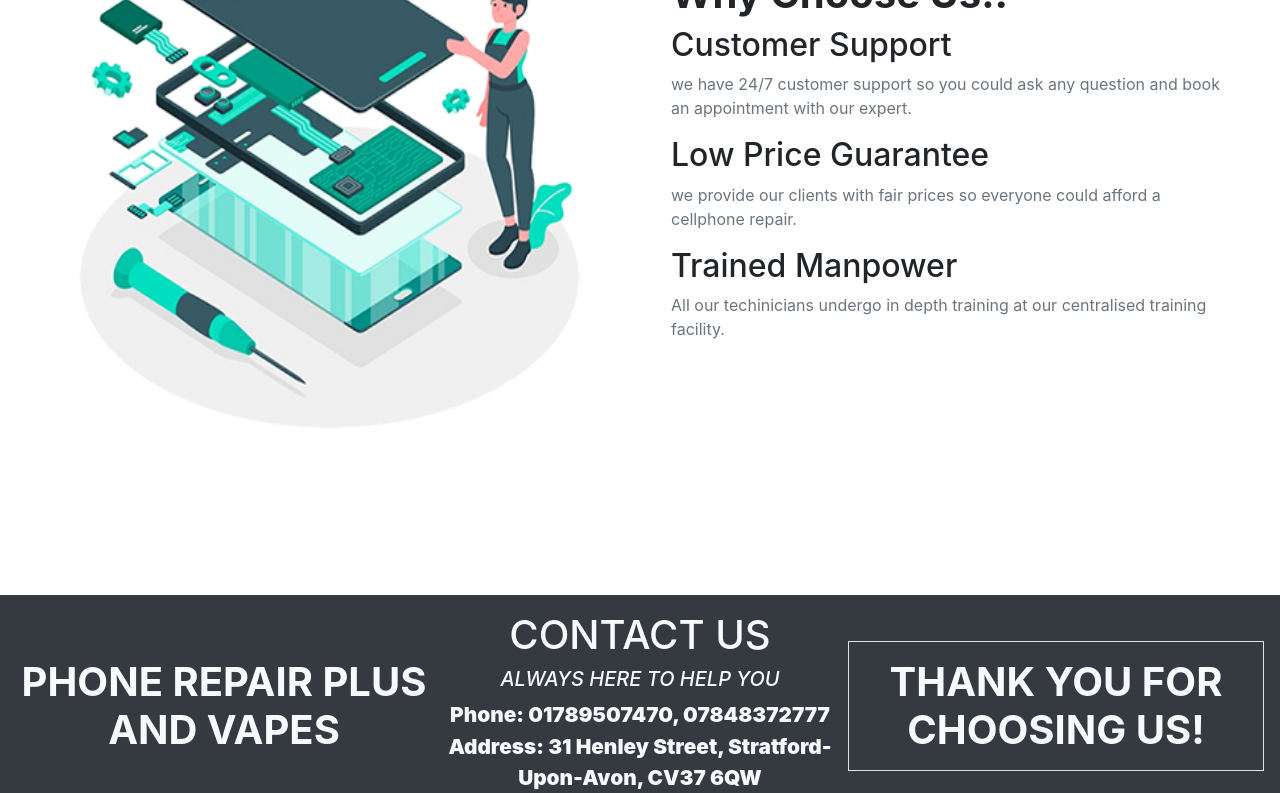
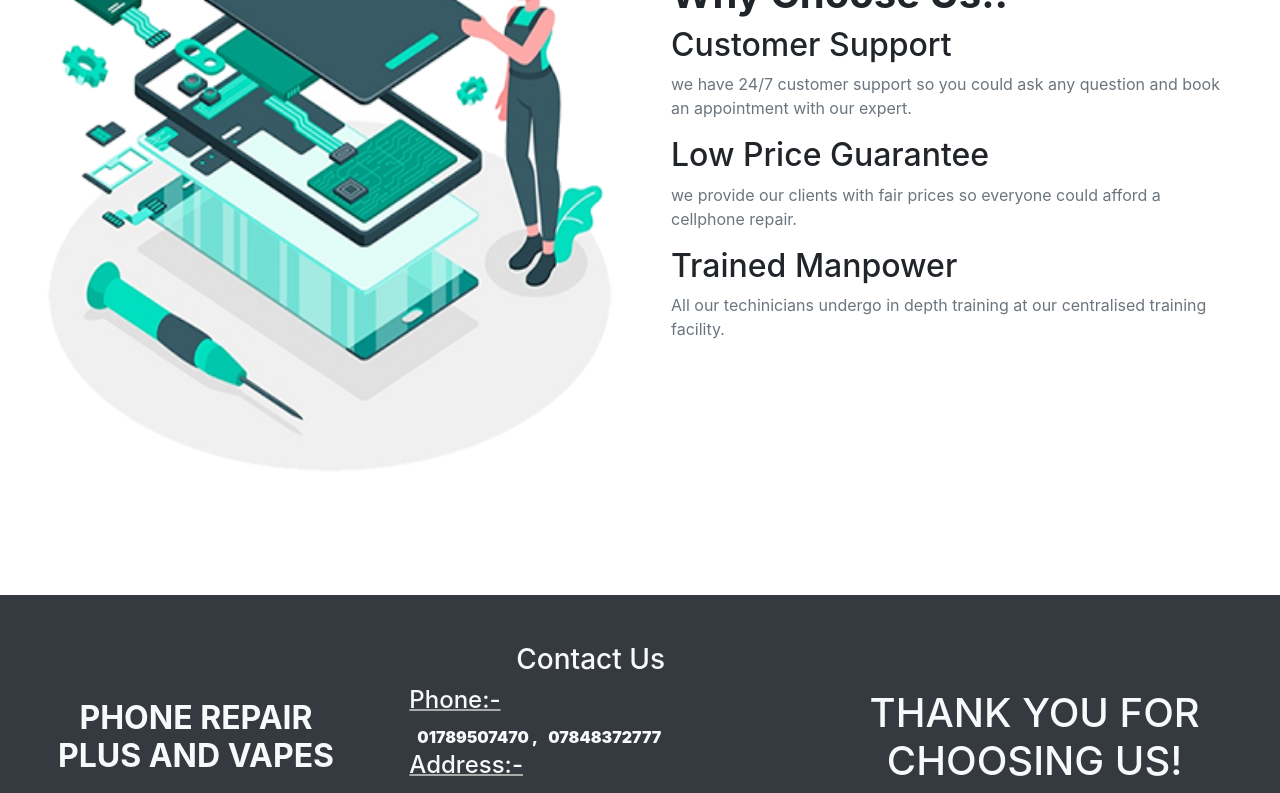
Before and after one commit to phonerepairplus11/repairPlus, a React (Create React App) app: page / in a window 1280 px wide. Shown: the part 2000-2793 px from the top of the page. Built offline with nearby package versions, Linux system fonts and the light colour scheme.

Commit message:
fix footer

```diff
--- a/src/Components/Android.js
+++ b/src/Components/Android.js
@@ -41,10 +41,8 @@ export default function Android() {
                         for a new phone, why not have the phone network
                         unlocked? This involves opening a phone, so that it can
                         be used on all networks, making switching providers both
-                        quick and painless. Prices for unlock start at $10, and
-                        most models can be unlocked in a couple of hours. Use
-                        our free quick estimate section to find out more about
-                        getting your phone unlocked.
+                        quick and painless.Minimum Prices for unlocking , and
+                        most models can be unlocked in a couple of hours.
                     </p>
                     <p>
                         <span className="text-dark font-weight-bold">
--- a/src/Components/Footer.js
+++ b/src/Components/Footer.js
@@ -4,36 +4,57 @@ import { Col, Row } from "react-bootstrap";
 export default function Footer() {
     return (
         <>
-            <Row className="bg-dark text-light  m-0 justify-content-around align-items-center p-3">
-                <Col md={6} lg={4} className="text-center p-1 text-uppercase  ">
-                    <h1 style={{ fontWeight: "bolder" }}>
+            <Row className="bg-dark text-light  m-0 justify-content-evenly align-items-center p-5">
+                <Col md={6} lg={3} className="text-center p-1 text-uppercase  ">
+                    <h2 style={{ fontWeight: "bolder" }}>
                         Phone Repair plus and Vapes
-                    </h1>
+                    </h2>
                 </Col>
                 <Col
                     md={6}
                     lg={4}
-                    className="text-center text-uppercase"
+                    className="mx-auto mb-md-0 mb-4"
                     style={{ fontWeight: "bolder" }}
                 >
-                    <div style={{fontWeight:"bolder"}}>
-                        <h1>Contact Us</h1>
-                        <h5 className="font-italic">Always Here To Help You</h5>
-                        <ul className="list-unstyled text-capitalize " style={{fontSize:"1.3rem"}}>
-                            <li>Phone: 01789507470, 07848372777</li>
-                            <li>
-                                Address: 31 henley street, stratford-upon-avon,
-                                CV37 6QW{" "}
-                            </li>
-                        </ul>
+                    <div
+                        className="Footerlist"
+                        style={{ fontWeight: "bolder" }}
+                    >
+                        <h3 className="text-center">Contact Us</h3>
+
+                        <table id="footerContact">
+                            <tbody>
+                                <tr>
+                                    <th>
+                                        <h4>Phone:-</h4>
+                                    </th>
+                                </tr>
+                                <tr>
+                                    <td>
+                                        <span>01789507470 </span> ,{" "}
+                                        <span>07848372777</span>{" "}
+                                    </td>
+                                </tr>
+                                <tr>
+                                    <th>
+                                        <h4>Address:-</h4>
+                                    </th>
+                                </tr>
+                                <tr>
+                                    <td>
+                                        <span>
+                                            31 Henley Street,
+                                            Stratford-Upon-Avon, CV37 6QW
+                                        </span>
+                                    </td>
+                                </tr>
+                            </tbody>
+                        </table>
                     </div>
                 </Col>
-                <Col lg={4}>
-                    <Row>
-                        <h1
-                            className="border p-3 text-uppercase text-center"
-                            style={{ fontWeight: "bolder" }}
-                        >
+                <Col lg={4} className="text-center ">
+                    <Row className="justify-content-center align-items-center">
+                        <h1 className="p-3 text-uppercase ">
                             Thank You For Choosing Us!
                         </h1>
                     </Row>
--- a/src/Components/Ipad.js
+++ b/src/Components/Ipad.js
@@ -50,10 +50,8 @@ export default function Iphone() {
                         for a new phone, why not have the phone network
                         unlocked? This involves opening a phone, so that it can
                         be used on all networks, making switching providers both
-                        quick and painless. Prices for unlock start at $10, and
-                        most models can be unlocked in a couple of hours. Use
-                        our free quick estimate section to find out more about
-                        getting your phone unlocked.
+                        quick and painless.Minimum Prices for unlocking , and
+                        most models can be unlocked in a couple of hours.
                     </p>
                     <p>
                         <span className="text-dark font-weight-bold">
--- a/src/Components/Iphone.js
+++ b/src/Components/Iphone.js
@@ -49,10 +49,8 @@ export default function Iphone() {
                         for a new phone, why not have the phone network
                         unlocked? This involves opening a phone, so that it can
                         be used on all networks, making switching providers both
-                        quick and painless. Prices for unlock start at $10, and
-                        most models can be unlocked in a couple of hours. Use
-                        our free quick estimate section to find out more about
-                        getting your phone unlocked.
+                        quick and painless.Minimum Prices for unlocking , and
+                        most models can be unlocked in a couple of hours.
                     </p>
                     <p>
                         <span className="text-dark font-weight-bold">
--- a/src/Components/MacBook.js
+++ b/src/Components/MacBook.js
@@ -48,10 +48,8 @@ export default function MacBook() {
                         for a new phone, why not have the phone network
                         unlocked? This involves opening a phone, so that it can
                         be used on all networks, making switching providers both
-                        quick and painless. Prices for unlock start at $10, and
-                        most models can be unlocked in a couple of hours. Use
-                        our free quick estimate section to find out more about
-                        getting your phone unlocked.
+                        quick and painless.Minimum Prices for unlocking , and
+                        most models can be unlocked in a couple of hours.
                     </p>
                     <p>
                         <span className="text-dark font-weight-bold">
--- a/src/Components/Welcome.js
+++ b/src/Components/Welcome.js
@@ -50,7 +50,7 @@ export default function Welcome() {
                 </Col>
             </Row>
             <Row className="p-0 m-0 p-md-3 " style={{ minHeight: "90vh" }}>
-                <Col lg={6} className="p-5">
+                <Col lg={6} style={{ minHeight: "60vh" }}>
                     <Slide left duration={1500} fraction={1}>
                         <div className="welcomeImg1"></div>
                     </Slide>
--- a/src/index.css
+++ b/src/index.css
@@ -15,6 +15,7 @@ body {
 .Cover {
     position: relative;
     height: inherit;
+    min-height: 50vh;
     max-height: 100vh;
     max-width: 100%;
 }
@@ -53,6 +54,7 @@ body {
     min-height: 100%;
     max-width: 100%;
     background-size: 100% 100%;
+    background-position: center;
 }
 .Services:hover {
     cursor: pointer;
@@ -79,6 +81,7 @@ body {
     background-image: url("./Assests/Images/welcome.jpg");
     background-size: 100% 100%;
     height: 100%;
+    min-height: 60vh;
     min-width: 100%;
 }
 .AboutCover::before {
@@ -121,8 +124,14 @@ body {
     font-size: 3rem !important;
     text-decoration: underline;
 }
+#footerContact h4 {
+    text-decoration: 2px underline #aaa;
+}
+
+#footerContact span {
+    margin-left: 0.5rem;
+}
 /* Medium devices (mobiles, 768px and below) */
-
 @media screen and (max-width: 767.98px) {
     .welcomeTxt {
         font-size: 3rem;
```
Also changed, not shown: public/index.html (+20 -9 lines), public/test.html (deleted, +0 -10 lines).
